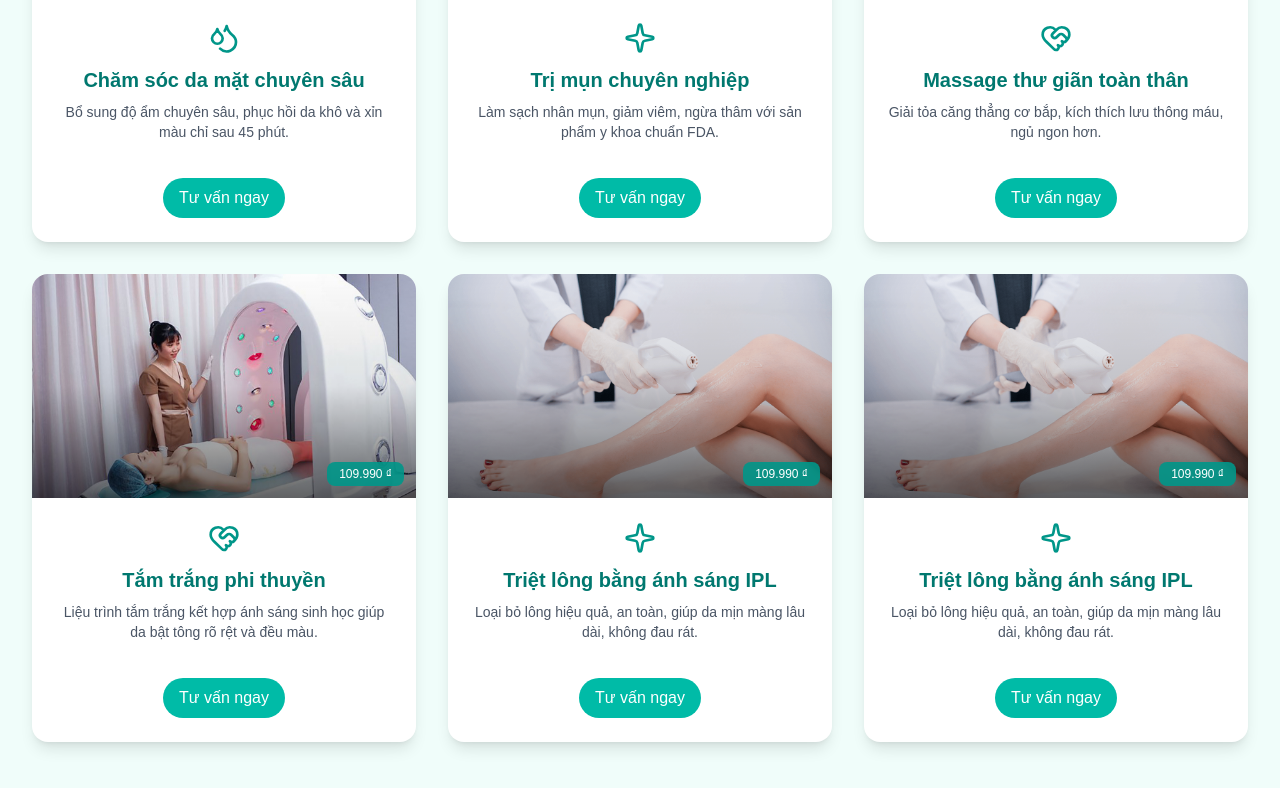
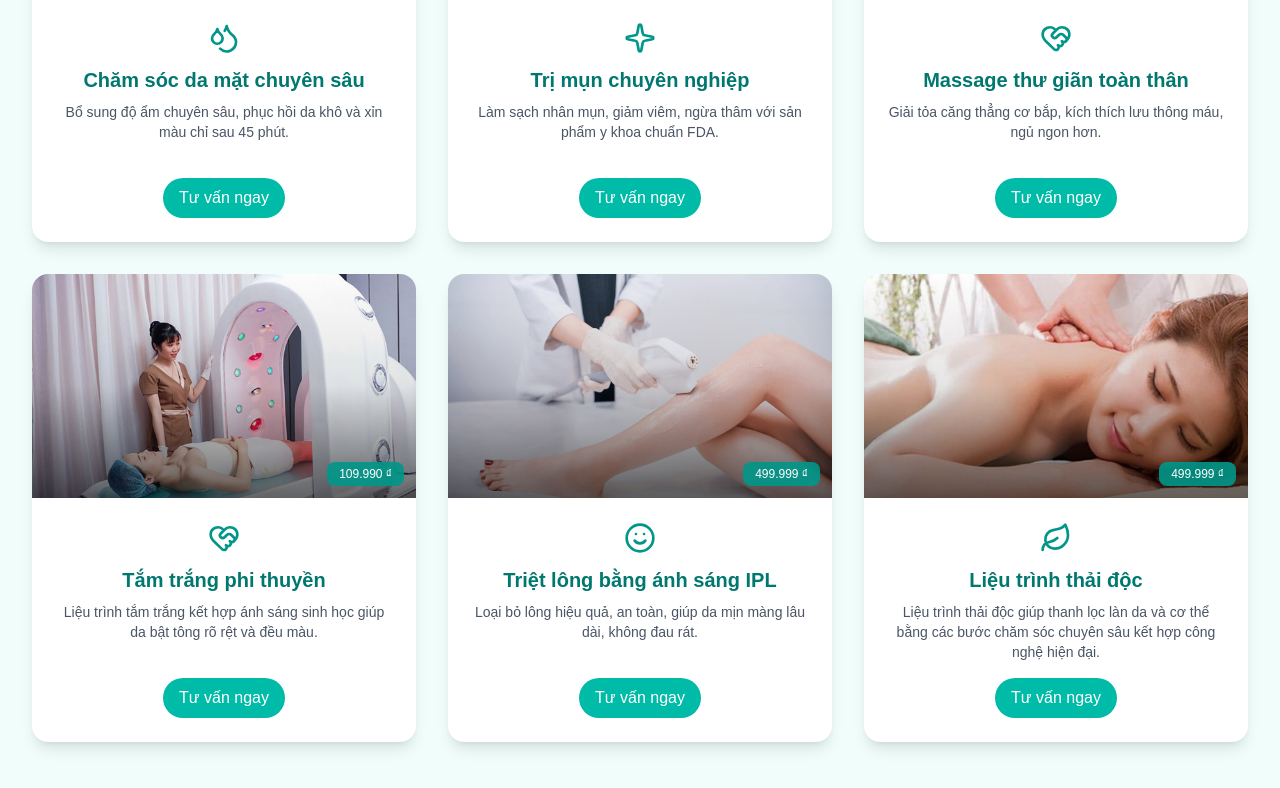
Before and after one commit to GiaBaoDoan/landing_page, a Next.js app: page / in a window 1280 px wide. Shown: the part 1862-2650 px from the top of the page. Built offline with nearby package versions, Linux system fonts and the light colour scheme.

Commit message:
add more service item

```diff
--- a/src/components/About.tsx
+++ b/src/components/About.tsx
@@ -7,8 +7,7 @@ import Image from "next/image";
 export default function AboutSection() {
   return (
     <section className="py-24 relative" id="about">
-      <Container>
-        <div className="w-full justify-start items-center gap-12 grid lg:grid-cols-2 grid-cols-1">
+      <Container className="justify-start items-center gap-12 grid lg:grid-cols-2 grid-cols-1">
         {/* Ảnh bên trái */}
         <motion.div
           initial={{ opacity: 0, y: 40 }}
@@ -17,7 +16,7 @@ export default function AboutSection() {
           viewport={{ once: true }}
           className="w-full justify-center items-start gap-6 grid sm:grid-cols-2 grid-cols-1 lg:order-first order-last"
         >
-            <div className="pt-24 lg:justify-center sm:justify-start justify-start items-start gap-2.5 flex">
+          <div className="pt-24 lg:justify-center sm:justify-end justify-start items-start gap-2.5 flex">
             <Image
               width={200}
               height={200}
@@ -49,10 +48,10 @@ export default function AboutSection() {
                 La Sol Spa – Chăm sóc từ tâm, đẹp từ da
               </h2>
               <p className="text-gray-500 text-base leading-relaxed lg:text-start text-center">
-                  Tại La Sol Spa, chúng tôi tin rằng làn da khỏe mạnh là nền
-                  tảng của vẻ đẹp tự nhiên. Với không gian thư giãn đẳng cấp và
-                  đội ngũ kỹ thuật viên giàu kinh nghiệm, bạn sẽ được tận hưởng
-                  liệu trình chăm sóc da chuyên sâu, an toàn và hiệu quả.
+                Tại La Sol Spa, chúng tôi tin rằng làn da khỏe mạnh là nền tảng
+                của vẻ đẹp tự nhiên. Với không gian thư giãn đẳng cấp và đội ngũ
+                kỹ thuật viên giàu kinh nghiệm, bạn sẽ được tận hưởng liệu trình
+                chăm sóc da chuyên sâu, an toàn và hiệu quả.
               </p>
             </div>
 
@@ -91,7 +90,6 @@ export default function AboutSection() {
             Xem thêm
           </a>
         </motion.div>
-        </div>
       </Container>
     </section>
   );
--- a/src/data/data.ts
+++ b/src/data/data.ts
@@ -1,5 +1,5 @@
 import { ServiceItem } from "@/types/services";
-import { Droplets, HeartHandshake, Sparkle } from "lucide-react";
+import { Droplets, HeartHandshake, Leaf, Smile, Sparkle } from "lucide-react";
 
 export const testimonials = [
   {
@@ -79,15 +79,15 @@ export const services: ServiceItem[] = [
     title: "Triệt lông bằng ánh sáng IPL",
     desc: "Loại bỏ lông hiệu quả, an toàn, giúp da mịn màng lâu dài, không đau rát.",
     img: "/images/service-5.png",
-    Icon: Sparkle,
-    price: 109990,
+    Icon: Smile,
+    price: 499999,
   },
   {
-    title: "Triệt lông bằng ánh sáng IPL",
-    desc: "Loại bỏ lông hiệu quả, an toàn, giúp da mịn màng lâu dài, không đau rát.",
-    img: "/images/service-5.png",
-    Icon: Sparkle,
-    price: 109990,
+    title: "Liệu trình thải độc",
+    desc: "Liệu trình thải độc giúp thanh lọc làn da và cơ thể bằng các bước chăm sóc chuyên sâu kết hợp công nghệ hiện đại.",
+    img: "/images/service-6.webp",
+    Icon: Leaf,
+    price: 499999,
   },
 ];
 
```
Also changed, not shown: public/images/service-6.webp (added). Lines whose indentation alone changed are shown as unchanged.
